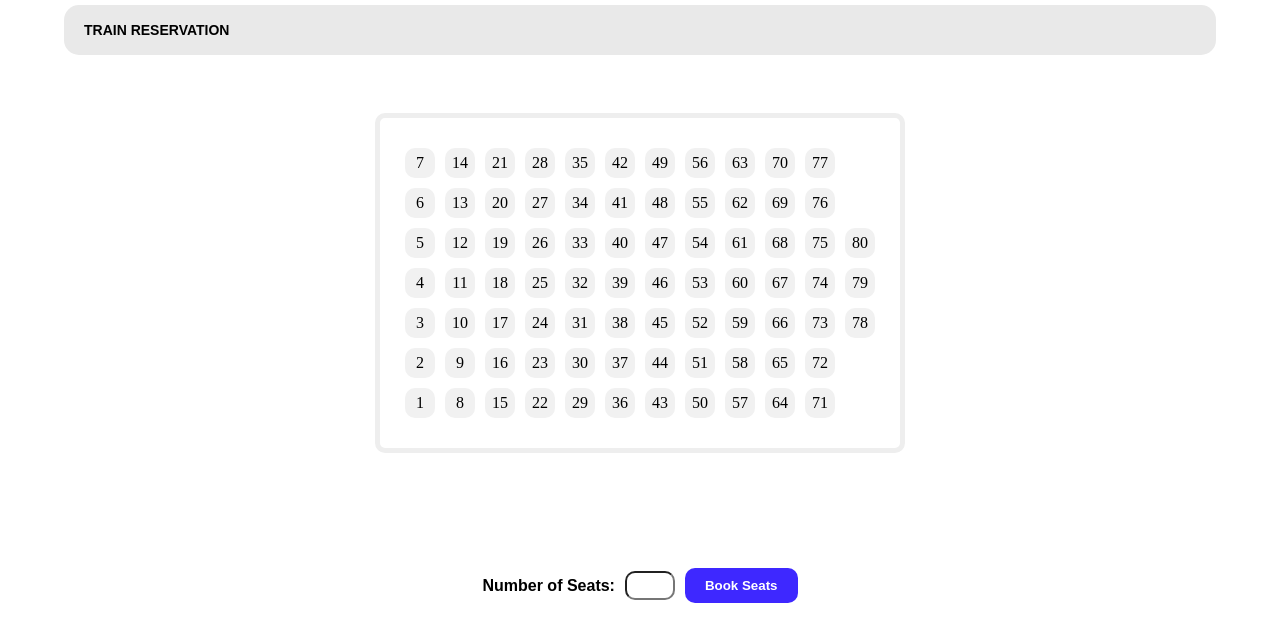
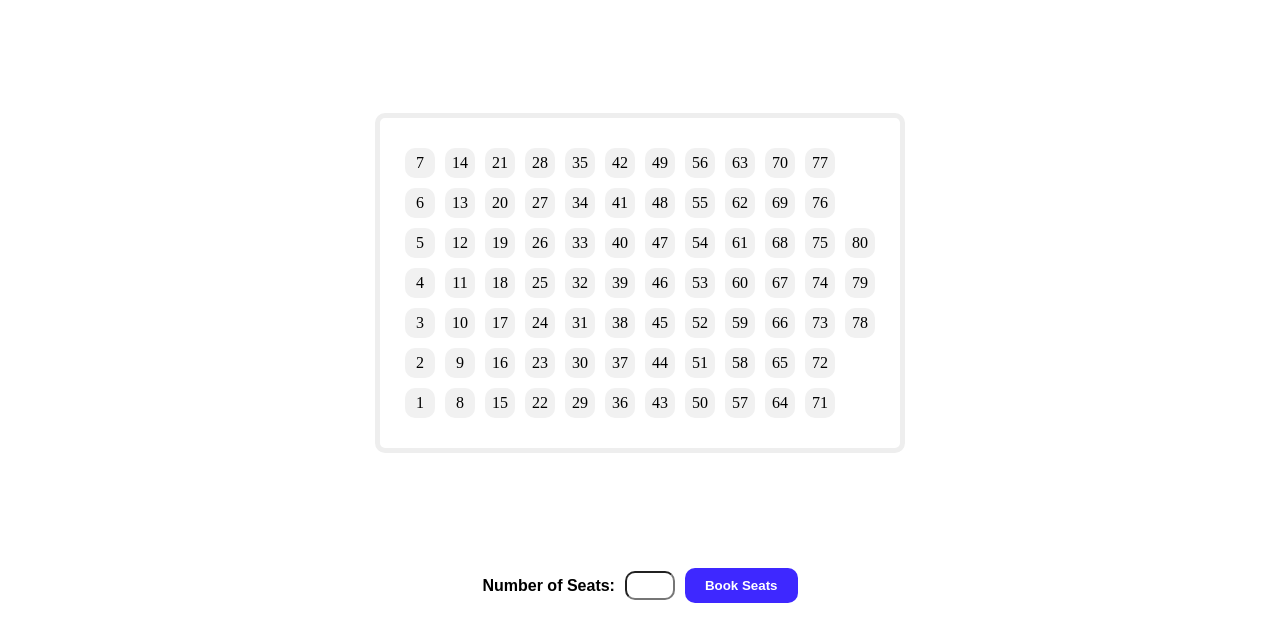
Before and after one commit to sahxp/Angular-Assignment, an Angular app: page / in a window 1280 px wide. Shown: the top 642 px of the page. Built offline with nearby package versions, Linux system fonts and the light colour scheme.

Commit message:
2 files modified

```diff
--- a/src/app/app.component.css
+++ b/src/app/app.component.css
@@ -36,30 +36,6 @@ body {
   max-width: 400px;
   margin: 0 auto;
   padding: 20px;
-}
-
-/* heading */
-.header {
-  position: fixed;
-  top: 5;
-  left: 5%;
-  border-radius: 15px;
-  background: rgb(233, 233, 233);
-  color: black;
-  width: 90%;
-  height: 50px;
-  display: flex;
-  align-items: center;
-  justify-content: start;
-  z-index: 99;
-}
-h2 {
-  text-transform: uppercase;
-  font-weight: 900;
-  font-size: 14px;
-  font-family: 'Poppins', sans-serif;
-  color: white;
-  padding-left: 20px;
 }
 
 /* seats container */
--- a/src/app/app.component.html
+++ b/src/app/app.component.html
@@ -1,7 +1,7 @@
 <!-- seat-booking.component.html -->
 
-<h2 class="header">Train Reservation</h2>
 <div class="main">
+
   <!-- <div class="seats">
     <div *ngFor="let seat of seats; let i = index" [class.booked]="!seat">{{ i + 1 }}</div>
   </div> -->
```
